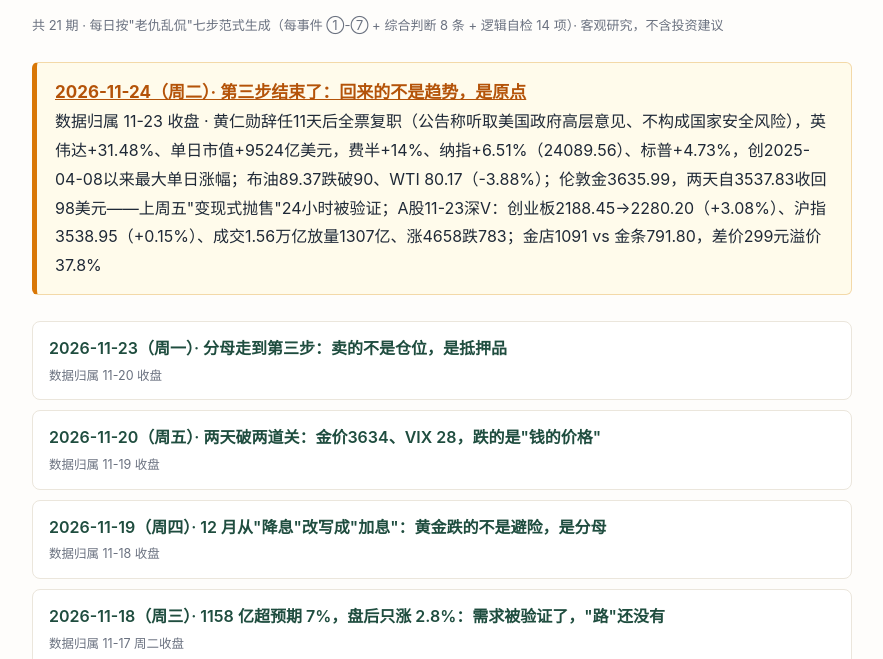
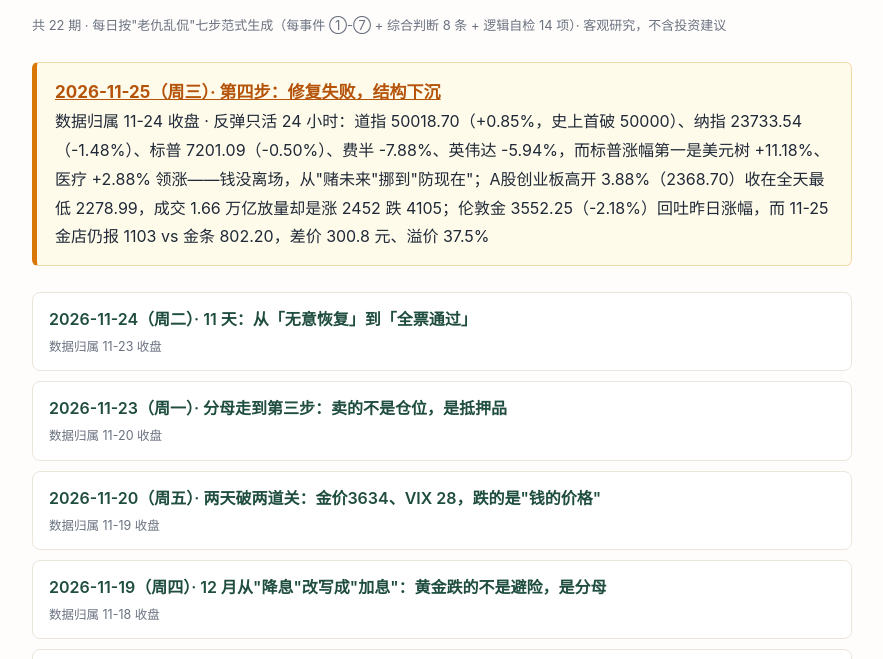
Before and after one commit to 951367983/laoqiu-hotspot-review, a plain HTML site: page index.html in a window 1280 px wide. Shown: the part 105-764 px from the top of the page, without its empty margins (198-1081 px from the left). Drawn offline with Linux system fonts and the light colour scheme.

Commit message:
laoqiu: 2026-11-25 index

```diff
--- a/index.html
+++ b/index.html
@@ -29,14 +29,15 @@ footer{margin-top:40px;padding-top:16px;border-top:1px solid #e5e7eb;color:#6b72
 </style></head><body>
 
 <h1>老仇热点评价归档</h1>
-<p class="meta">共 21 期 · 每日按"老仇乱侃"七步范式生成（每事件 ①-⑦ + 综合判断 8 条 + 逻辑自检 14 项）· 客观研究，不含投资建议</p>
+<p class="meta">共 22 期 · 每日按"老仇乱侃"七步范式生成（每事件 ①-⑦ + 综合判断 8 条 + 逻辑自检 14 项）· 客观研究，不含投资建议</p>
 
 <ul class="latest">
-  <li><a href="./2026-11-24.html" style="color:#b45309;font-weight:700;font-size:17px;">2026-11-24（周二）· 第三步结束了：回来的不是趋势，是原点</a>
-  <div class="d">数据归属 11-23 收盘 · 黄仁勋辞任11天后全票复职（公告称听取美国政府高层意见、不构成国家安全风险），英伟达+31.48%、单日市值+9524亿美元，费半+14%、纳指+6.51%（24089.56）、标普+4.73%，创2025-04-08以来最大单日涨幅；布油89.37跌破90、WTI 80.17（-3.88%）；伦敦金3635.99，两天自3537.83收回98美元——上周五"变现式抛售"24小时被验证；A股11-23深V：创业板2188.45→2280.20（+3.08%）、沪指3538.95（+0.15%）、成交1.56万亿放量1307亿、涨4658跌783；金店1091 vs 金条791.80，差价299元溢价37.8%</div></li>
+  <li><a href="./2026-11-25.html" style="color:#b45309;font-weight:700;font-size:17px;">2026-11-25（周三）· 第四步：修复失败，结构下沉</a>
+  <div class="d">数据归属 11-24 收盘 · 反弹只活 24 小时：道指 50018.70（+0.85%，史上首破 50000）、纳指 23733.54（-1.48%）、标普 7201.09（-0.50%）、费半 -7.88%、英伟达 -5.94%，而标普涨幅第一是美元树 +11.18%、医疗 +2.88% 领涨——钱没离场，从"赌未来"挪到"防现在"；A股创业板高开 3.88%（2368.70）收在全天最低 2278.99，成交 1.66 万亿放量却是涨 2452 跌 4105；伦敦金 3552.25（-2.18%）回吐昨日涨幅，而 11-25 金店仍报 1103 vs 金条 802.20，差价 300.8 元、溢价 37.5%</div></li>
 </ul>
 
 <ul class="list">
+<li><a href="./2026-11-24.html">2026-11-24（周二）· 11 天：从「无意恢复」到「全票通过」</a><div class="d">数据归属 11-23 收盘</div></li>
 <li><a href="./2026-11-23.html">2026-11-23（周一）· 分母走到第三步：卖的不是仓位，是抵押品</a><div class="d">数据归属 11-20 收盘</div></li>
 <li><a href="./2026-11-20.html">2026-11-20（周五）· 两天破两道关：金价3634、VIX 28，跌的是"钱的价格"</a><div class="d">数据归属 11-19 收盘</div></li>
 <li><a href="./2026-11-19.html">2026-11-19（周四）· 12 月从"降息"改写成"加息"：黄金跌的不是避险，是分母</a><div class="d">数据归属 11-18 收盘</div></li>
```
